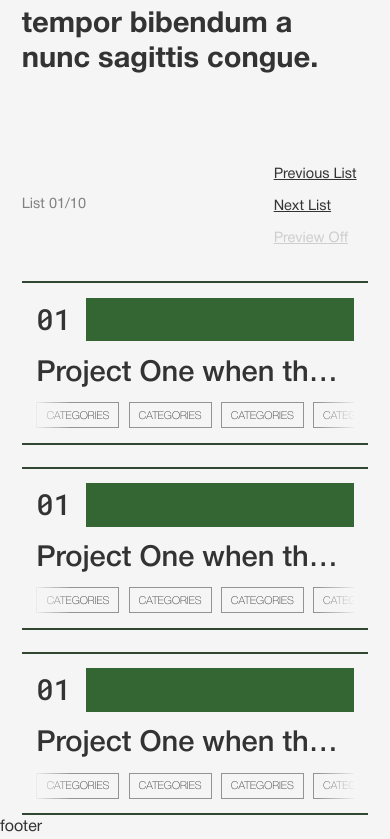
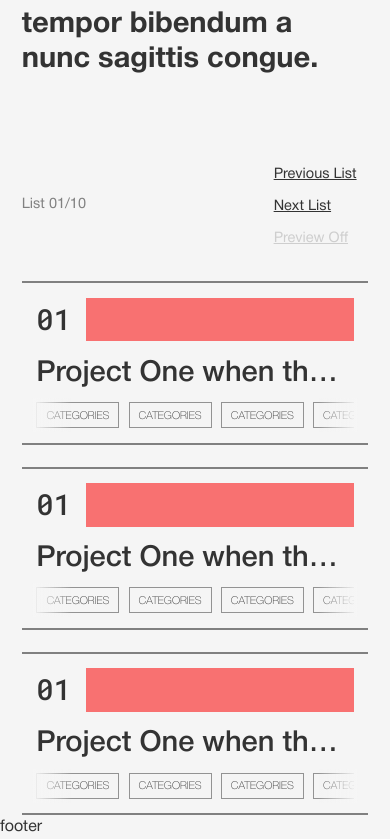
Before and after one commit to yusrmuttaqien/yusrmuttaqien-site, a Next.js app: page / in a window 390 px wide. Shown: the part 2566-3405 px from the top of the page. Built offline with nearby package versions, Linux system fonts and the light colour scheme.

Commit message:
update - main-projects-card (fragment) layouts

```diff
--- a/app/fragments/main-projects/card/main-projects-card-tags.tsx
+++ b/app/fragments/main-projects/card/main-projects-card-tags.tsx
@@ -81,7 +81,7 @@ export default function MainProjectsCardTags() {
           className={classMerge('float-end bg-gradient-to-l', overflowStyle)}
         />
       </div>
-      <div ref={tagWrapper} id="tag-wrapper" className="max-w-fit xl:max-w-[25rem] overflow-hidden">
+      <div ref={tagWrapper} id="tag-wrapper" className="max-w-fit overflow-hidden">
         <motion.div
           className="flex gap-[clamp(0.465rem,_-0.0005rem_+_2.3273vw,_0.625rem)] w-fit hover:cursor-ew-resize"
           drag="x"
--- a/app/fragments/main-projects/card/main-projects-card.tsx
+++ b/app/fragments/main-projects/card/main-projects-card.tsx
@@ -1,41 +1,34 @@
-import Tag from '@/app/components/tag';
 import MainProjectsCardTags from '@/app/fragments/main-projects/card/main-projects-card-tags';
 import classMerge from '@/app/utils/class-merge';
 
-const gapStyle = 'gap-[clamp(0.7444rem,_0.0007rem_+_3.7182vw,_1rem)]';
-
 export default function MainProjectsCard() {
   return (
-    <figure className="bg-green">
-      <CardCover />
+    <figure className="relative">
+      <CardCover className="relative z-10" />
+      <div className="absolute inset-1 bg-red-400"></div>
     </figure>
   );
 }
 
-function CardCover() {
+function CardCover({ className }: { className?: string }) {
   return (
     <div
       className={classMerge(
-        'flex flex-col xl:flex-row xl:items-center xl:justify-between',
-        'gap-[clamp(0.7444rem,_0.0007rem_+_3.7182vw,_1rem)]',
+        'space-y-[clamp(0.7444rem,_0.0007rem_+_3.7182vw,_1rem)]',
         'p-[clamp(0.7444rem,_0.0007rem_+_3.7182vw,_1rem)] isolate',
         'border-y-2 border-grey/60 dark:border-beige/60 overflow-hidden',
-        'md:px-[clamp(1rem,_-0.0644rem_+_3.9604vw,_2rem)]'
+        'md:px-[clamp(1rem,_-0.0644rem_+_3.9604vw,_2rem)]',
+        className
       )}
     >
-      <header
-        className={classMerge(
-          'flex flex-col lg-only:justify-center lg:items-center lg:flex-row min-w-0',
-          gapStyle
-        )}
-      >
-        <div className={classMerge('flex justify-center lg-only:flex-1', gapStyle)}>
+      <header className="space-y-[clamp(0.7444rem,_0.0007rem_+_3.7182vw,_1rem)]">
+        <div className="flex gap-[clamp(0.7444rem,_0.0007rem_+_3.7182vw,_1rem)]">
           <p className="font-roboto-mono text-[clamp(1.4881rem,_-0.001rem_+_7.4455vw,_2rem)] select-none">
             01
           </p>
           <div
             className={classMerge(
-              'relative before:absolute before:-z-[10] before:-inset-[99rem] lg-only:flex-1',
+              'relative before:absolute before:-z-[10] before:-inset-[99rem] flex-1',
               'before:border-[99rem] before:dark:border-grey before:border-beige xl:w-28'
             )}
           />
```
